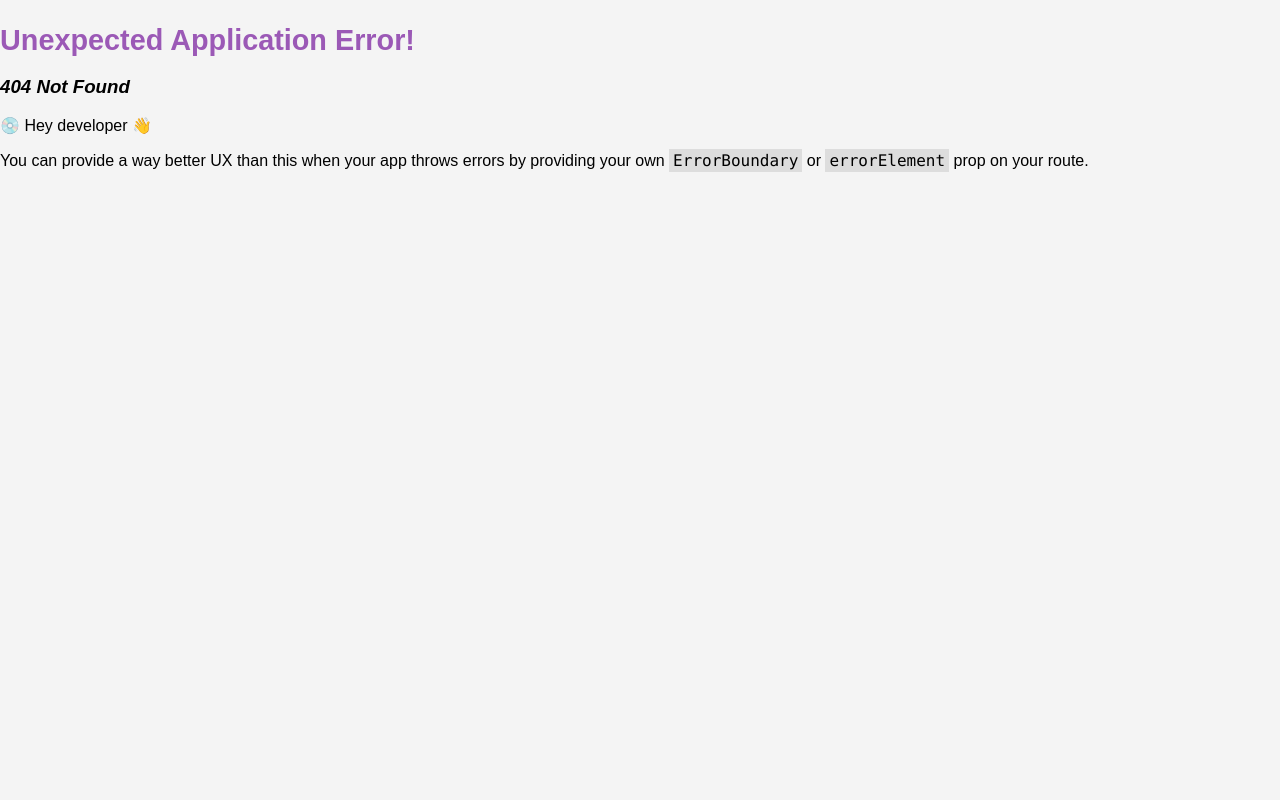
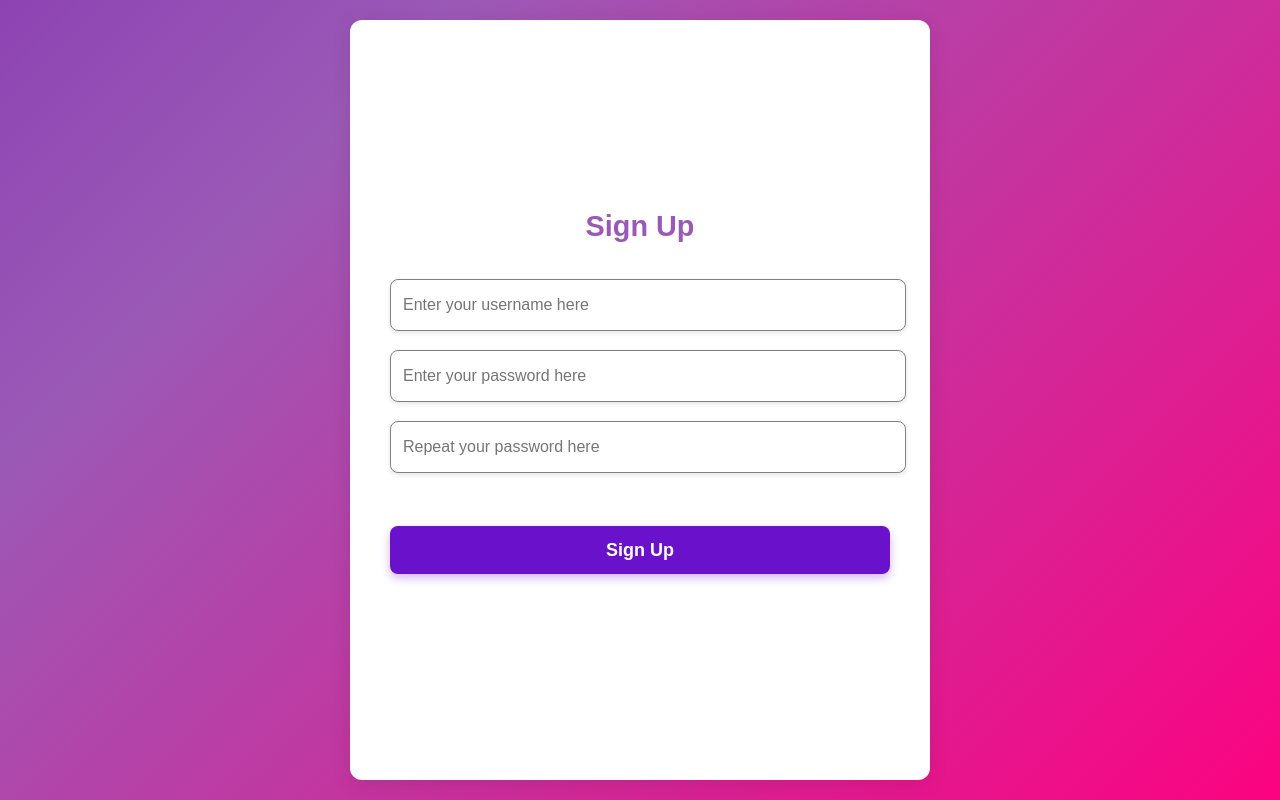
Before and after one commit to Pranux/SwipeWords, a React (Create React App) app in the folder frontend/: page /signup in a window 1280 px wide. Before the commit this address had no page. Built offline with nearby package versions, Linux system fonts and the light colour scheme.

Commit message:
Added Sign Up page

```diff
--- a/frontend/src/App.tsx
+++ b/frontend/src/App.tsx
@@ -5,6 +5,7 @@ import GamePage from './GamePage';
 import LeaderboardPage from './LeaderboardPage';
 import ResultsPage from "./ResultsPage";
 import LoginPage from './LoginPage';
+import SignupPage from './SignupPage';
 import './App.css';
 import  './ResultsPage';
 
@@ -28,6 +29,10 @@ const router = createBrowserRouter([
     {
         path: '/login',
         element: <LoginPage />,
+    },
+    {
+        path: '/signup',
+        element: <SignupPage />,
     }
 ]);
 
--- a/frontend/src/LoginPage.css
+++ b/frontend/src/LoginPage.css
@@ -1,4 +1,4 @@
-.login-page {
+.login-page, .signup-page {
     display: flex;
     flex-direction: column;
     align-items: center;
@@ -33,7 +33,7 @@
     width: 100%;
 }
 
-.login-container, .info-container {
+.login-container, .info-container, .signup-container {
     background-color: white;
     padding: 40px;
     border-radius: 12px;
@@ -87,7 +87,7 @@
     text-align: left;
 }
 
-.login-button {
+.login-button, .signup-button {
     background-color: #6a11cb;
     color: white;
     height: 48px;
@@ -100,12 +100,12 @@
     box-shadow: 0 4px 10px rgba(106, 17, 203, 0.3);
 }
 
-.login-button:hover {
+.login-button:hover, .signup-button:hover {
     background-color: #5a0fb8;
     transform: translateY(-2px);
 }
 
-.login-button:active {
+.login-button:active, .signup-button:active {
     background-color: #4a0f9e;
 }
 
--- /dev/null
+++ b/frontend/src/SignupPage.tsx
@@ -0,0 +1,80 @@
+import React, {useState} from "react";
+import './LoginPage.css';
+import {useNavigate} from "react-router-dom";
+
+const SignupPage = () => {
+    const [username, setUsername] = useState<string>('');
+    const [password, setPassword] = useState<string>('');
+    const [repeatPassword, setRepeatPassword] = useState<string>('');
+    const [usernameError, setUsernameError] = useState<string>('');
+    const [passwordError, setPasswordError] = useState<string>('');
+    const [repeatPasswordError, setRepeatPasswordError] = useState<string>('');
+    const [loggedIn, setLoggedIn] = useState<boolean>(false)
+    const navigate = useNavigate();
+
+    const checkLogin = (username : string, password : string, repeatPassword : string) => {
+        return password === repeatPassword;
+    }
+
+    const handleAnswer = (isLoggedIn : boolean) => {
+
+        setPasswordError('');
+        setUsernameError('');
+        if('' === password) {
+            setPasswordError('Please enter a password');
+        }
+        if('' === repeatPassword) {
+            setRepeatPasswordError('Please enter a password');
+        }
+        if('' === username) {
+            setUsernameError('Please enter a username');
+        }
+        if('' !== password && '' !== repeatPassword && password !== repeatPassword) {
+            setRepeatPasswordError('Passwords have to match');        }
+        if('' === password || '' === repeatPassword || '' === username) {
+            return;
+        }
+
+        if(checkLogin(username, password, repeatPassword) === true){
+            setLoggedIn(isLoggedIn);
+            navigate('/');
+        }
+    }
+
+    return (
+        <div className="signup-page">
+            <div className="signup-container">
+                <div className="title-container">
+                    <h2>Sign Up</h2>
+                </div>
+                <input
+                    value={username}
+                    placeholder="Enter your username here"
+                    onChange={(usernameStr) => setUsername(usernameStr.target.value)}
+                    className="input-box"
+                />
+                <label className="errorLabel">{usernameError}</label>
+                <input
+                    value={password}
+                    placeholder="Enter your password here"
+                    type="password"
+                    onChange={(passStr) => setPassword(passStr.target.value)}
+                    className="input-box"
+                />
+                <label className="errorLabel">{passwordError}</label>
+                <input
+                    value={repeatPassword}
+                    placeholder="Repeat your password here"
+                    type="password"
+                    onChange={(passStr) => setRepeatPassword(passStr.target.value)}
+                    className="input-box"
+                />
+                <label className="errorLabel">{repeatPasswordError}</label>
+                <button className="signup-button" onClick={() => handleAnswer(true)}>
+                    Sign Up
+                </button>
+            </div>
+        </div>);
+};
+
+export default SignupPage;
```
